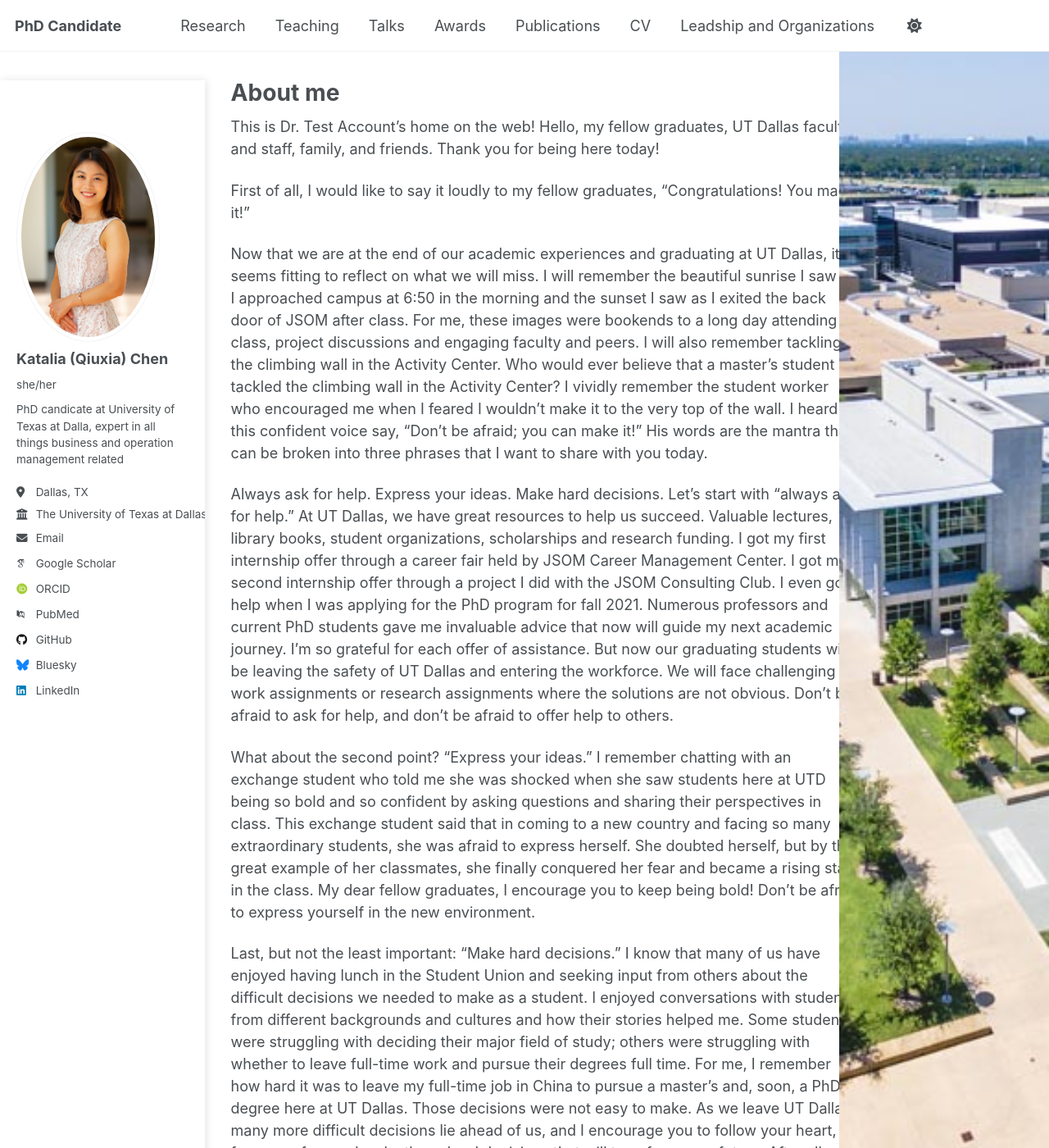
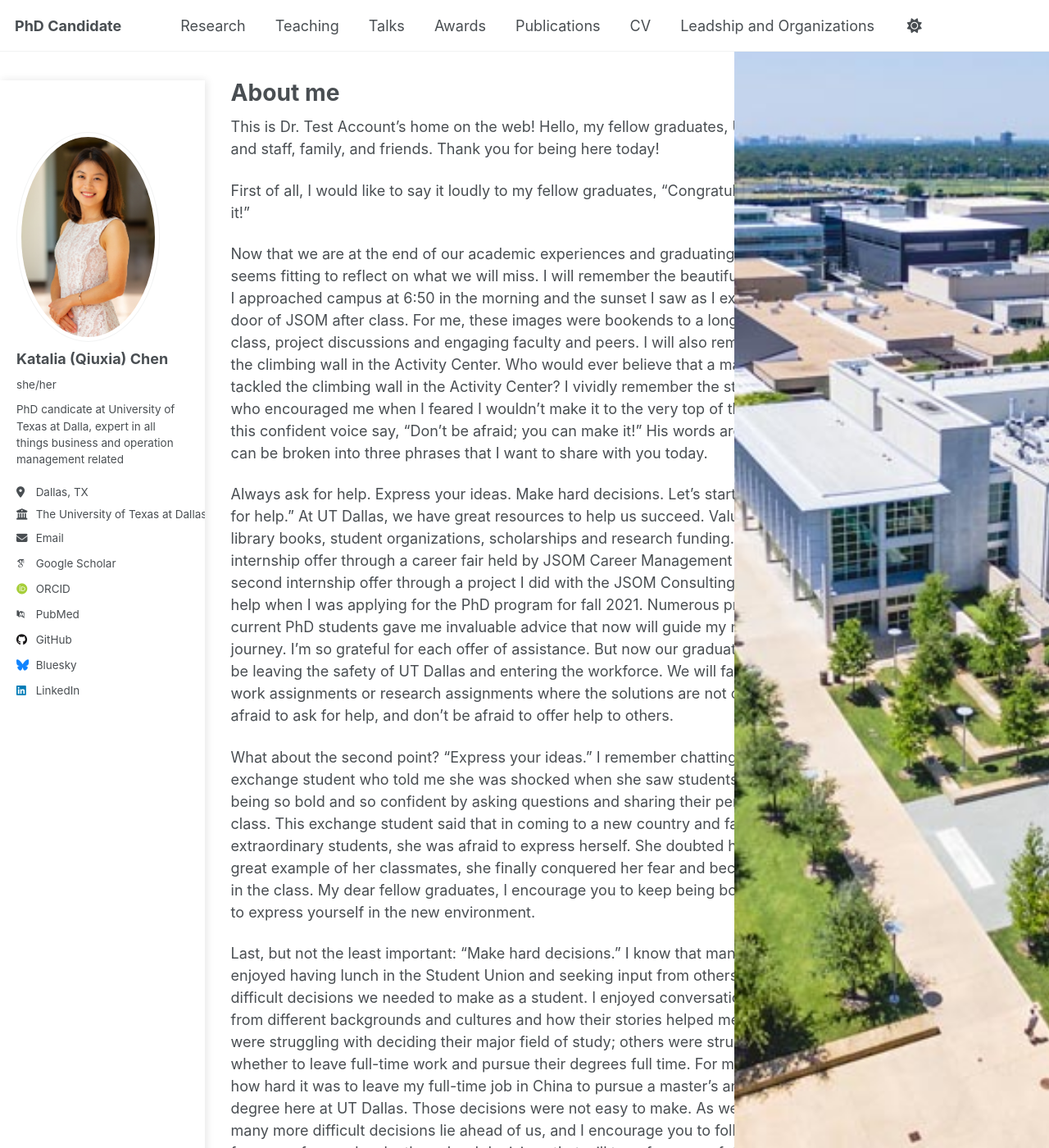
Before and after one commit to qxc2/Katalia_Qiuxia_Chen_v1, a Jekyll site: the page built from _pages/about.md, in a window 1280 px wide and 1400 px high. Shown: the whole window at 82% size. Built offline with Jekyll 4.4.1, drawn with Linux system fonts in a browser that asks for light colours; some web fonts are replaced.

Commit message:
Update main.scss

```diff
--- a/assets/css/main.scss
+++ b/assets/css/main.scss
@@ -77,7 +77,7 @@ body::before {
     position: fixed;
     top: 0;
     right: 0;
-    width: 20vw;  /* Adjust width of the background image */
+    width: 30vw;  /* Adjust width of the background image */
     height: 100vh; /* Full height */
     background-image: url('https://sp112358.github.io/Katalia_Qiuxia_Chen_2/assets/UTD-1.jpg'); /* Update with correct path */
     background-size: cover;
```
